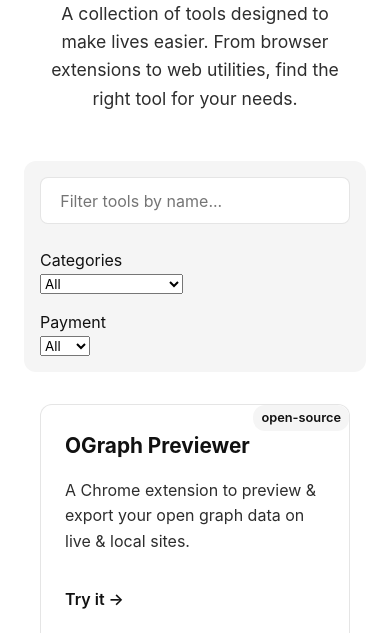
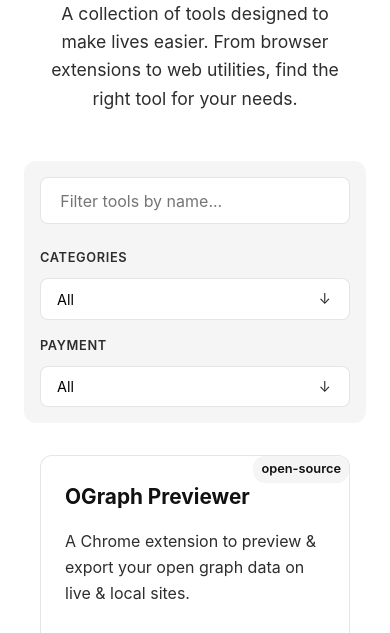
Before and after one commit to coded-parts/landing-page, a plain HTML site: page tools/index.html in a window 390 px wide. Shown: the part 195-828 px from the top of the page. Drawn offline with Linux system fonts and the light colour scheme.

Commit message:
fix: make the select element UI consistent

```diff
--- a/tools/index.html
+++ b/tools/index.html
@@ -402,6 +402,7 @@
             border-radius: 8px;
             font-size: 1rem;
             transition: all 0.3s ease;
+            background-color: var(--primary-white);
         }
 
         .search-bar input:focus {
@@ -413,54 +414,73 @@
         .filter-groups {
             display: flex;
             gap: 2rem;
-            flex-wrap: wrap;
         }
 
         .filter-group {
             flex: 1;
-            min-width: 200px;
         }
 
-        .filter-group h3 {
+        .filter-group label {
+            display: block;
             font-size: 0.9rem;
             text-transform: uppercase;
             letter-spacing: 0.05em;
             margin-bottom: 0.8rem;
             color: var(--secondary-black);
+            font-weight: 600;
         }
 
         .filter-options {
-            display: flex;
-            gap: 0.5rem;
-            flex-wrap: wrap;
+            position: relative;
+            width: 100%;
         }
 
-        .filter-option {
-            padding: 0.5rem 1rem;
+        .filter-options select {
+            width: 100%;
+            padding: 0.8rem 1.2rem;
+            font-size: 1rem;
             border: 1px solid rgba(0, 0, 0, 0.1);
-            border-radius: 20px;
-            font-size: 0.9rem;
+            border-radius: 8px;
+            background-color: var(--primary-white);
             cursor: pointer;
+            appearance: none;
+            -webkit-appearance: none;
+            -moz-appearance: none;
             transition: all 0.3s ease;
-            background-color: var(--primary-white);
         }
 
-        .filter-option:hover {
-            background-color: var(--secondary-white);
+        .filter-options::after {
+            content: '↓';
+            position: absolute;
+            right: 1.2rem;
+            top: 50%;
+            transform: translateY(-50%);
+            pointer-events: none;
+            font-size: 0.9rem;
+            color: var(--secondary-black);
+            transition: transform 0.3s ease;
+        }
+
+        .filter-options:hover::after {
+            transform: translateY(-50%) translateY(2px);
+        }
+
+        .filter-options select:focus {
+            outline: none;
+            border-color: var(--primary-black);
+            box-shadow: 0 2px 4px rgba(0, 0, 0, 0.1);
+        }
+
+        .filter-options select:hover {
             border-color: rgba(0, 0, 0, 0.2);
         }
 
-        .filter-option.active {
-            background-color: var(--primary-black);
-            color: var(--primary-white);
-            border-color: var(--primary-black);
-        }
-
-        .no-results {
-            text-align: center;
-            padding: 3rem;
-            color: var(--secondary-black);
-            font-size: 1.1rem;
+        /* Style for select options */
+        .filter-options select option {
+            padding: 0.8rem;
+            font-size: 1rem;
+            background-color: var(--primary-white);
+            color: var(--primary-black);
         }
 
         @media (max-width: 768px) {
@@ -470,16 +490,22 @@
             }
 
             .filter-groups {
+                flex-direction: column;
                 gap: 1rem;
             }
 
             .filter-group {
-                min-width: 100%;
+                width: 100%;
             }
 
-            .filter-option {
+            .filter-options select {
+                padding: 0.7rem 1rem;
+                font-size: 0.9rem;
+            }
+
+            .filter-group label {
                 font-size: 0.8rem;
-                padding: 0.4rem 0.8rem;
+                margin-bottom: 0.6rem;
             }
         }
     </style>
```
